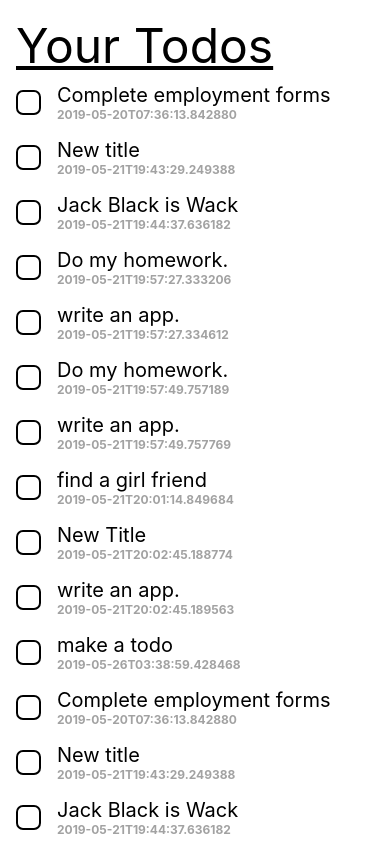
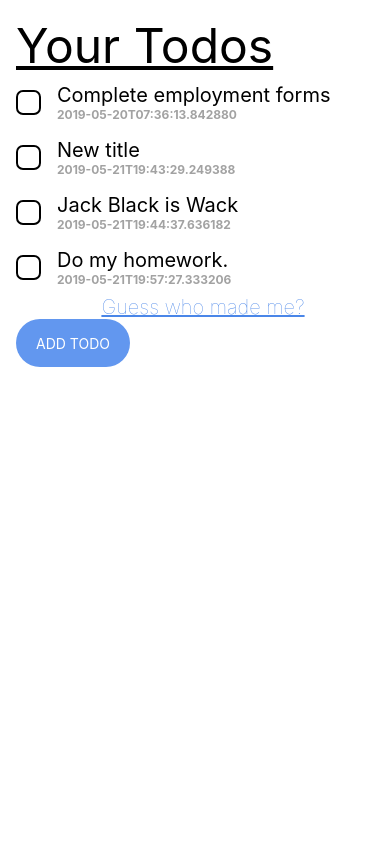
Before and after one commit to varlack1021/Lulla, a React Native app in the folder mobile/: screen / in a window 390 px wide. Shown: the top 844 px of the page. Built offline with nearby package versions, Linux system fonts and the light colour scheme.

Commit message:
Crude Navigation Implemented

```diff
--- a/mobile/App.js
+++ b/mobile/App.js
@@ -11,6 +11,7 @@ import {Platform, StyleSheet, View, FlatList} from 'react-native';
 import TodoView from "./source/ui/components/TodoView.js";
 import HeaderView from "./source/ui/components/HeaderView.js";
 import FooterView from "./source/ui/components/FooterView";
+import ExtendedFloatingActionButton from "./source/ui/components/ExtendedFloatingActionButton.js";
 
 let testdata = {
   "data": {
@@ -55,186 +56,166 @@ let testdata = {
         "dueDate": null,
         "parentId": null
       },
-      {
-        "id": "7",
-        "title": "write an app.",
-        "description": null,
-        "dateCreated": "2019-05-21T19:57:27.334612",
-        "completed": true,
-        "dateCompleted": "2019-05-21T19:57:27.334622",
-        "dueDate": "2019-05-21T19:56:44",
-        "parentId": null
-      },
-      {
-        "id": "8",
-        "title": "Do my homework.",
-        "description": "Get your homework finished jordane!",
-        "dateCreated": "2019-05-21T19:57:49.757189",
-        "completed": false,
-        "dateCompleted": null,
-        "dueDate": null,
-        "parentId": null
-      },
-      {
-        "id": "9",
-        "title": "write an app.",
-        "description": null,
-        "dateCreated": "2019-05-21T19:57:49.757769",
-        "completed": true,
-        "dateCompleted": "2019-05-21T19:57:49.757780",
-        "dueDate": "2019-05-21T20:01:16.079090",
-        "parentId": null
-      },
-      {
-        "id": "10",
-        "title": "find a girl friend",
-        "description": null,
-        "dateCreated": "2019-05-21T20:01:14.849684",
-        "completed": false,
-        "dateCompleted": null,
-        "dueDate": null,
-        "parentId": null
-      },
-      {
-        "id": "13",
-        "title": "New Title",
-        "description": "Get your homework finished jordane!",
-        "dateCreated": "2019-05-21T20:02:45.188774",
-        "completed": false,
-        "dateCompleted": null,
-        "dueDate": "2019-05-21T20:02:35.342864",
-        "parentId": null
-      },
-      {
-        "id": "14",
-        "title": "write an app.",
-        "description": null,
-        "dateCreated": "2019-05-21T20:02:45.189563",
-        "completed": true,
-        "dateCompleted": "2019-05-21T20:02:45.189574",
-        "dueDate": null,
-        "parentId": null
-      },
-      {
-        "id": "15",
-        "title": "make a todo",
-        "description": null,
-        "dateCreated": "2019-05-26T03:38:59.428468",
-        "completed": false,
-        "dateCompleted": null,
-        "dueDate": null,
-        "parentId": null
-      },
-      {
-        "id": "33",
-        "title": "Complete employment forms",
-        "description": null,
-        "dateCreated": "2019-05-20T07:36:13.842880",
-        "completed": false,
-        "dateCompleted": null,
-        "dueDate": null,
-        "parentId": null
-      },
-      {
-        "id": "34",
-        "title": "New title",
-        "description": null,
-        "dateCreated": "2019-05-21T19:43:29.249388",
-        "completed": true,
-        "dateCompleted": "2019-05-26T03:40:50.254061",
-        "dueDate": null,
-        "parentId": null
-      },
-      {
-        "id": "35",
-        "title": "Jack Black is Wack",
-        "description": null,
-        "dateCreated": "2019-05-21T19:44:37.636182",
-        "completed": true,
-        "dateCompleted": "2019-05-21T19:44:37.636197",
-        "dueDate": null,
-        "parentId": null
-      },
-      {
-        "id": "36",
-        "title": "Do my homework.",
-        "description": "Get your homework finished jordane!",
-        "dateCreated": "2019-05-21T19:57:27.333206",
-        "completed": false,
-        "dateCompleted": null,
-        "dueDate": null,
-        "parentId": null
-      },
-      {
-        "id": "37",
-        "title": "write an app.",
-        "description": null,
-        "dateCreated": "2019-05-21T19:57:27.334612",
-        "completed": true,
-        "dateCompleted": "2019-05-21T19:57:27.334622",
-        "dueDate": "2019-05-21T19:56:44",
-        "parentId": null
-      },
-      {
-        "id": "38",
-        "title": "Do my homework.",
-        "description": "Get your homework finished jordane!",
-        "dateCreated": "2019-05-21T19:57:49.757189",
-        "completed": false,
-        "dateCompleted": null,
-        "dueDate": null,
-        "parentId": null
-      },
-      {
-        "id": "39",
-        "title": "write an app.",
-        "description": null,
-        "dateCreated": "2019-05-21T19:57:49.757769",
-        "completed": true,
-        "dateCompleted": "2019-05-21T19:57:49.757780",
-        "dueDate": "2019-05-21T20:01:16.079090",
-        "parentId": null
-      },
-      {
-        "id": "310",
-        "title": "find a girl friend",
-        "description": null,
-        "dateCreated": "2019-05-21T20:01:14.849684",
-        "completed": false,
-        "dateCompleted": null,
-        "dueDate": null,
-        "parentId": null
-      },
-      {
-        "id": "313",
-        "title": "New Title",
-        "description": "Get your homework finished jordane!",
-        "dateCreated": "2019-05-21T20:02:45.188774",
-        "completed": false,
-        "dateCompleted": null,
-        "dueDate": "2019-05-21T20:02:35.342864",
-        "parentId": null
-      },
-      {
-        "id": "314",
-        "title": "write an app.",
-        "description": null,
-        "dateCreated": "2019-05-21T20:02:45.189563",
-        "completed": true,
-        "dateCompleted": "2019-05-21T20:02:45.189574",
-        "dueDate": null,
-        "parentId": null
-      },
-      {
-        "id": "315",
-        "title": "make a todo",
-        "description": null,
-        "dateCreated": "2019-05-26T03:38:59.428468",
-        "completed": false,
-        "dateCompleted": null,
-        "dueDate": null,
-        "parentId": null
-      }
+      // {
+      //   "id": "7",
+      //   "title": "write an app.",
+      //   "description": null,
+      //   "dateCreated": "2019-05-21T19:57:27.334612",
+      //   "completed": true,
+      //   "dateCompleted": "2019-05-21T19:57:27.334622",
+      //   "dueDate": "2019-05-21T19:56:44",
+      //   "parentId": null
+      // },
+      // {
+      //   "id": "8",
+      //   "title": "Do my homework.",
+      //   "description": "Get your homework finished jordane!",
+      //   "dateCreated": "2019-05-21T19:57:49.757189",
+      //   "completed": false,
+      //   "dateCompleted": null,
+      //   "dueDate": null,
+      //   "parentId": null
+      // },
+      // {
+      //   "id": "9",
+      //   "title": "write an app.",
+      //   "description": null,
+      //   "dateCreated": "2019-05-21T19:57:49.757769",
+      //   "completed": true,
+      //   "dateCompleted": "2019-05-21T19:57:49.757780",
+      //   "dueDate": "2019-05-21T20:01:16.079090",
+      //   "parentId": null
+      // },
+      // {
+      //   "id": "13",
+      //   "title": "New Title",
+      //   "description": "Get your homework finished jordane!",
+      //   "dateCreated": "2019-05-21T20:02:45.188774",
+      //   "completed": false,
+      //   "dateCompleted": null,
+      //   "dueDate": "2019-05-21T20:02:35.342864",
+      //   "parentId": null
+      // },
+      // {
+      //   "id": "14",
+      //   "title": "write an app.",
+      //   "description": null,
+      //   "dateCreated": "2019-05-21T20:02:45.189563",
+      //   "completed": true,
+      //   "dateCompleted": "2019-05-21T20:02:45.189574",
+      //   "dueDate": null,
+      //   "parentId": null
+      // },
+      // {
+      //   "id": "15",
+      //   "title": "make a todo",
+      //   "description": null,
+      //   "dateCreated": "2019-05-26T03:38:59.428468",
+      //   "completed": false,
+      //   "dateCompleted": null,
+      //   "dueDate": null,
+      //   "parentId": null
+      // },
+    //   {
+    //     "id": "33",
+    //     "title": "Complete employment forms",
+    //     "description": null,
+    //     "dateCreated": "2019-05-20T07:36:13.842880",
+    //     "completed": false,
+    //     "dateCompleted": null,
+    //     "dueDate": null,
+    //     "parentId": null
+    //   },
+    //   {
+    //     "id": "34",
+    //     "title": "New title",
+    //     "description": null,
+    //     "dateCreated": "2019-05-21T19:43:29.249388",
+    //     "completed": true,
+    //     "dateCompleted": "2019-05-26T03:40:50.254061",
+    //     "dueDate": null,
+    //     "parentId": null
+    //   },
+    //   {
+    //     "id": "35",
+    //     "title": "Jack Black is Wack",
+    //     "description": null,
+    //     "dateCreated": "2019-05-21T19:44:37.636182",
+    //     "completed": true,
+    //     "dateCompleted": "2019-05-21T19:44:37.636197",
+    //     "dueDate": null,
+    //     "parentId": null
+    //   },
+    //   {
+    //     "id": "36",
+    //     "title": "Do my homework.",
+    //     "description": "Get your homework finished jordane!",
+    //     "dateCreated": "2019-05-21T19:57:27.333206",
+    //     "completed": false,
+    //     "dateCompleted": null,
+    //     "dueDate": null,
+    //     "parentId": null
+    //   },
+    //   {
+    //     "id": "37",
+    //     "title": "write an app.",
+    //     "description": null,
+    //     "dateCreated": "2019-05-21T19:57:27.334612",
+    //     "completed": true,
+    //     "dateCompleted": "2019-05-21T19:57:27.334622",
+    //     "dueDate": "2019-05-21T19:56:44",
+    //     "parentId": null
+    //   },
+    //   {
+    //     "id": "38",
+    //     "title": "Do my homework.",
+    //     "description": "Get your homework finished jordane!",
+    //     "dateCreated": "2019-05-21T19:57:49.757189",
+    //     "completed": false,
+    //     "dateCompleted": null,
+    //     "dueDate": null,
+    //     "parentId": null
+    //   },
+    //   {
+    //     "id": "39",
+    //     "title": "write an app.",
+    //     "description": null,
+    //     "dateCreated": "2019-05-21T19:57:49.757769",
+    //     "completed": true,
+    //     "dateCompleted": "2019-05-21T19:57:49.757780",
+    //     "dueDate": "2019-05-21T20:01:16.079090",
+    //     "parentId": null
+    //   },
+    //  {
+    //     "id": "313",
+    //     "title": "New Title",
+    //     "description": "Get your homework finished jordane!",
+    //     "dateCreated": "2019-05-21T20:02:45.188774",
+    //     "completed": false,
+    //     "dateCompleted": null,
+    //     "dueDate": "2019-05-21T20:02:35.342864",
+    //     "parentId": null
+    //   },
+    //   {
+    //     "id": "314",
+    //     "title": "write an app.",
+    //     "description": null,
+    //     "dateCreated": "2019-05-21T20:02:45.189563",
+    //     "completed": true,
+    //     "dateCompleted": "2019-05-21T20:02:45.189574",
+    //     "dueDate": null,
+    //     "parentId": null
+    //   },
+    //   {
+    //     "id": "315",
+    //     "title": "make a todo",
+    //     "description": null,
+    //     "dateCreated": "2019-05-26T03:38:59.428468",
+    //     "completed": false,
+    //     "dateCompleted": null,
+    //     "dueDate": null,
+    //     "parentId": null
+    //   }
     ]
   }
 }
@@ -263,7 +244,12 @@ export default class App extends Component<Props> {
                 <TodoView title={item.title} dueDate={item.dateCreated} />
               )}
 
-              ListFooterComponent={<FooterView text="Guess who made me?"/>}/>
+              ListFooterComponent={
+                <View>
+                  <FooterView text="Guess who made me?" componentId={this.props.componentId}/>
+                  <ExtendedFloatingActionButton text="add todo" componentId={this.props.componentId}/>
+                </View>
+              }/>
         </View>
       </View>
     );
@@ -285,4 +271,13 @@ const styles = StyleSheet.create({
  *
  * ~~~Todo Component
  * Refactor this component to make its code more elegant: use the various APIs (Stylesheet, touchables, Platform), and Pro Design Patterns
+ * Fix the header spacing
+ *
+ * ~~~Navigation Feature
+ * How should we organize our code base to handle sending of the ability to navigate thourghout the app.
+ * Can we design the software to be navigation framework agnositic. technological agnosticism
+ *
+ * ~~~Extended FAB Component
+ * I don't know how to fully evaulate the effects of flex box statements.
+ *
  */
--- /dev/null
+++ b/mobile/source/ui/components/ExtendedFloatingActionButton.js
@@ -0,0 +1,42 @@
+import React, {Component} from 'react';
+import { View, Text, TouchableWithoutFeedback } from 'react-native';
+import { Navigation } from "react-native-navigation";
+
+export default class ExtendedFloatingActionButton extends Component {
+    constructor(props) {
+        super(props);
+    }
+
+
+    render() {
+        return (
+            <TouchableWithoutFeedback onPress={()=>{
+                Navigation.push(this.props.componentId, {
+                    topTabs: {
+                        children:[
+                            {
+                                component: {
+                                    name: "TodoAdditionPage"
+                                }
+                            },
+                            {
+                                component: {
+                                    name: "WhenPage"
+                                }
+                            },
+                            {
+                                component: {
+                                    name: "DescriptionPage"
+                                }
+                            }
+                        ]
+                    }
+                });
+            }}>
+                <View style={{height: 48, backgroundColor:"#6297EF", borderRadius: 24, alignItems:"center", justifyContent: "center", alignSelf:"flex-start"}}>
+                    <Text style={{fontSize: 14, color:"#FFFFFF", marginLeft: 20, marginRight:20}}>{this.props.text.toUpperCase()}</Text>
+                </View>
+            </TouchableWithoutFeedback>
+        );
+    }
+}
--- a/mobile/source/ui/components/TodoView.js
+++ b/mobile/source/ui/components/TodoView.js
@@ -47,12 +47,6 @@ export default class TodoView extends Component {
         let checkBoxShortPressAction;
         let checkBoxLongPressAction;
         let TodoText;
-        // TodoText = () => { return (
-        //     <View>
-        //         <Text style={styles.todoTitleText}>Todo Title</Text>
-        //     </View>
-        // )};
-        // console.error(this.props.dueDate);
 
 
         if(this.state.deletable) {
```
Also changed, not shown: mobile/index.js (+39 -3 lines), mobile/source/DescriptionTab.js (added, +18 -0 lines), mobile/source/SignitureScreen.js (added, +18 -0 lines), mobile/source/TodoAdditionScreen.js (added, +18 -0 lines), mobile/source/WhenTab.js (added, +18 -0 lines), mobile/source/ui/components/FooterView.js (+8 -1 lines).
